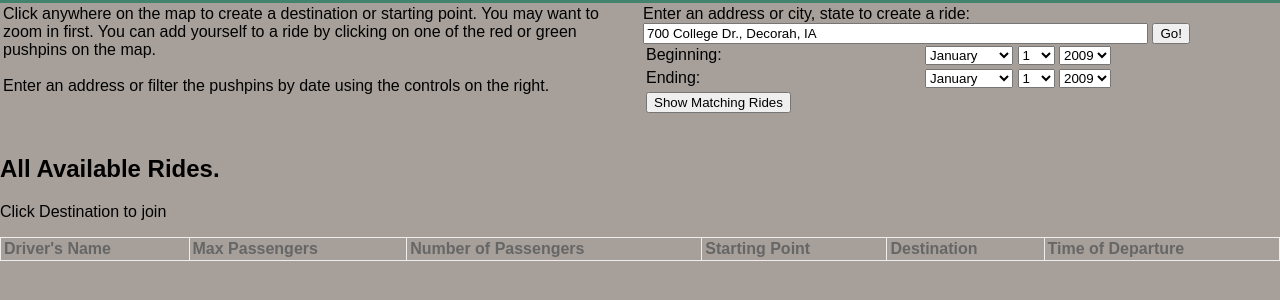
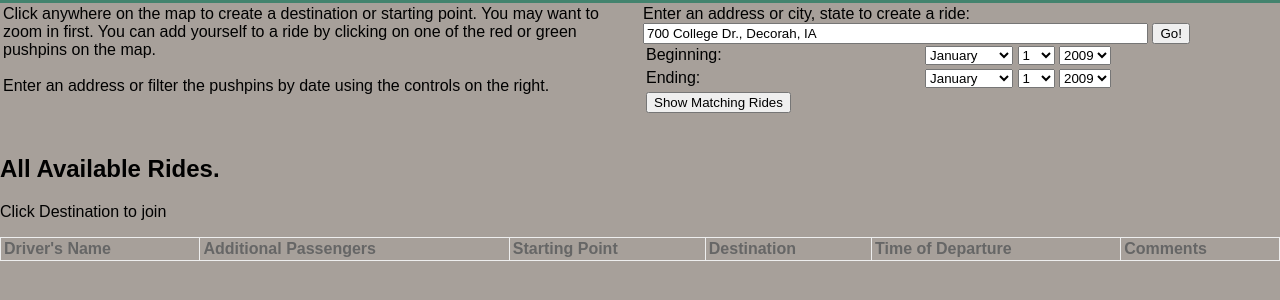
Before and after one commit to bnmnetp/rideshare_old, a Django app: template trunk/prototype/templates/index.html in a window 1280 px wide. Shown: the part 91-391 px from the top of the page. Run offline with Django 3.2, Linux system fonts and the light colour scheme; the template is opened without the code that fills it, so the values that code supplies are empty; some libraries are stand-ins or nearby versions.

Commit message:
Add comments to index table

```diff
--- a/trunk/prototype/main.py
+++ b/trunk/prototype/main.py
@@ -241,8 +241,8 @@ class NewRideHandler(webapp.RequestHandler):
             to = p.email()
             passengerName = p.nickname()
 
-        sender = "millbr02@luther.edu"
-        announceAddr = "bonelake@gmail.com"
+        sender = "bonelake@gmail.com"
+        announceAddr = "millbr02@luther.edu"
         subject = "New Ride "
         if driverName:
             subject += "Announcement"
@@ -354,7 +354,7 @@ class AddPassengerHandler(webapp.RequestHandler):
             return
 
         to = ride.driver.email()
-        sender = "millbr02@luther.edu"
+        sender = "bonelake@gmail.com"
         subject = "New Passenger for your ride"
         p = db.get(ride.passengers[-1])
 
--- a/trunk/prototype/static/functions.js
+++ b/trunk/prototype/static/functions.js
@@ -112,17 +112,17 @@ function makeRideTable() {
 	var c0 = row.insertCell(0);
 	c0.innerHTML = rides[r].driver;
 	var c1 = row.insertCell(1);
-	c1.innerHTML = rides[r].max_passengers;
-	var c2 = row.insertCell(2);
-	c2.innerHTML = rides[r].num_passengers;
-	var c3 = row.insertCell(3);
+	c1.innerHTML = rides[r].max_passengers - rides[r].num_passengers;
+	var c3 = row.insertCell(2);
 	c3.innerHTML = rides[r].start_point_title;
-	var c4 = row.insertCell(4);
+	var c4 = row.insertCell(3);
 	c4.innerHTML = '<a href="#" onClick="joinRideByNumber(' + r + ')">' +
             rides[r].destination_title + '</a>';
-	var c5 = row.insertCell(5);
+	var c5 = row.insertCell(4);
 	var myToD = rides[r].ToD;
 	c5.innerHTML = rides[r].part_of_day + " " + numToTextMonth(myToD.getMonth())+" "+myToD.getDate()+", "+myToD.getFullYear();
+	var c6 = row.insertCell(5);
+	c6.innerHTML = rides[r].comment;
     }
 
 }
--- a/trunk/prototype/templates/index.html
+++ b/trunk/prototype/templates/index.html
@@ -154,11 +154,11 @@ Welcome, {{nick}}
     <table border="-1" id="rideTable">
       <tr>
         <th>Driver's Name</th>
-        <th>Max Passengers</th>
-        <th>Number of Passengers</th>
+        <th>Additional Passengers</th>
         <th>Starting Point</th>
         <th>Destination</th>
         <th>Time of Departure</th>
+        <th>Comments</th>
       </tr>
     </table>
 </div>
```
